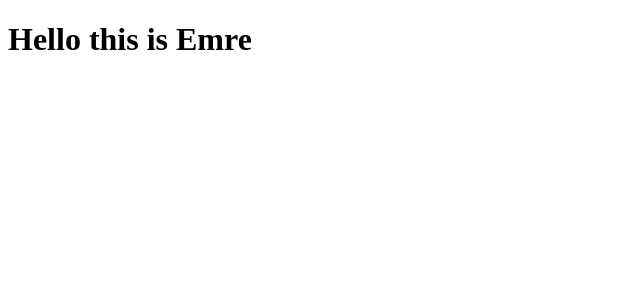
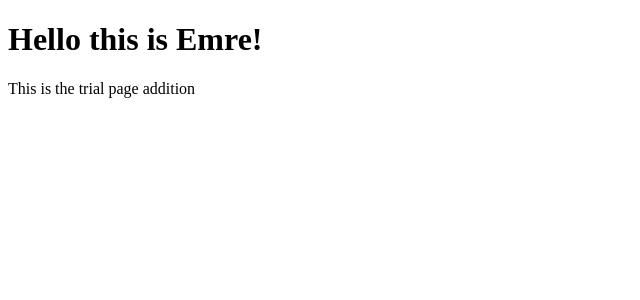
Before and after one commit to empi6/trial, a Next.js app: page / in a window 1280 px wide. Shown: the top 300 px of the page, without its empty margins (0-640 px from the left). Built offline with nearby package versions, Linux system fonts and the light colour scheme.

Commit message:
trial branch created

```diff
--- a/pages/index.js
+++ b/pages/index.js
@@ -8,8 +8,9 @@ export default function Home() {
         <link rel="icon" href="/favicon.ico" />
       </Head>
 
-      <h1> Hello this is Emre </h1>
+      <h1> Hello this is Emre! </h1>
 
+      <p> This is the trial page addition</p>
 
     </div>
   )
```
